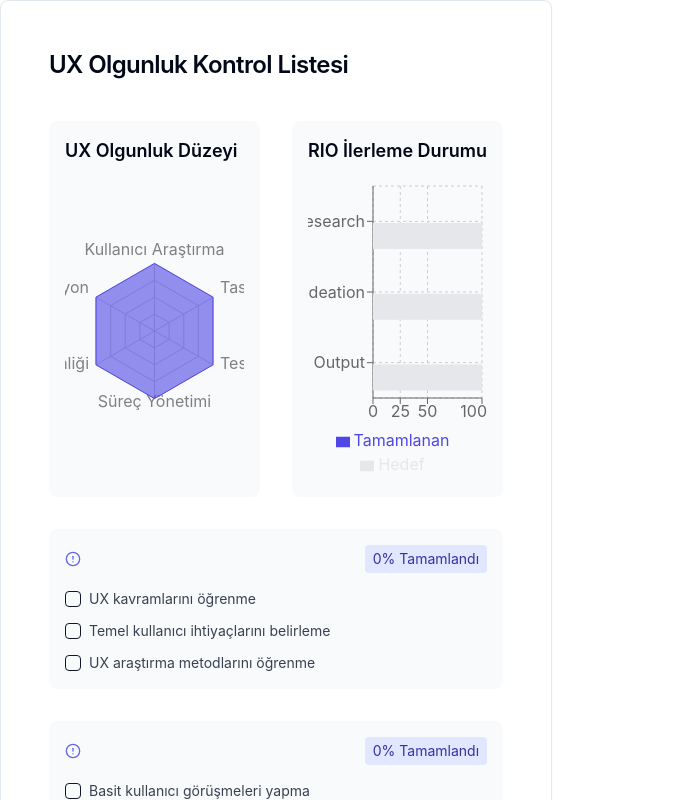
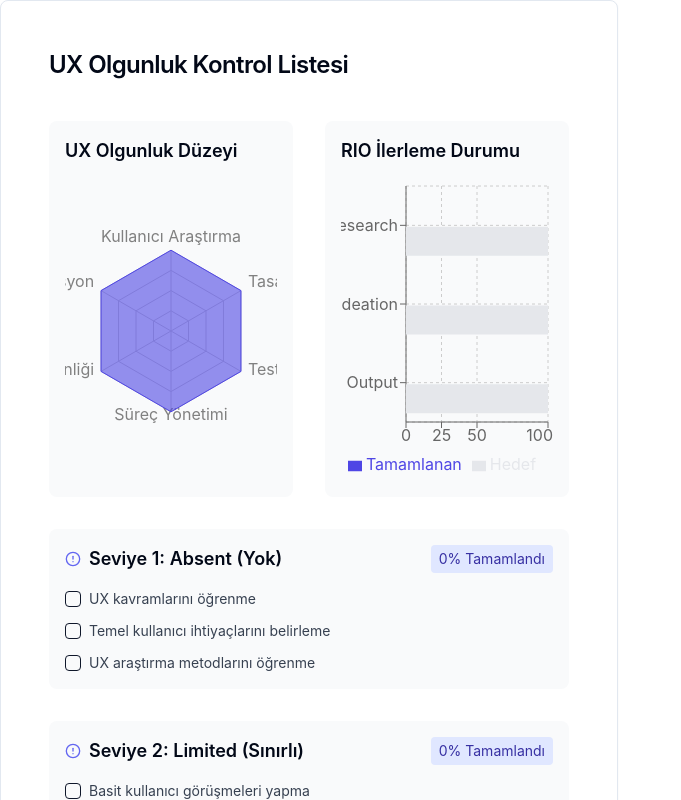
Before and after one commit to atezer/Vitejs---UXMaturityChecklist, a React (Vite) app: page / in a window 1280 px wide. Shown: the top 800 px of the page, without its empty margins (0-681 px from the left). Built offline with nearby package versions, Linux system fonts and the light colour scheme.

Commit message:
Update uicomponent.tsx

```diff
--- a/src/uicomponent.tsx
+++ b/src/uicomponent.tsx
@@ -239,7 +239,11 @@ const UXMaturityChecklist = () => {
                   <div className="flex items-center space-x-2">
                     <AlertCircle className="text-indigo-500" size={16} />
                     <h3 className="text-lg font-semibold">
-                      {/* ... */}
+                      Seviye {level}: {
+                      ['Absent (Yok)', 'Limited (Sınırlı)', 'Emergent (Ortaya Çıkan)',
+                       'Structured (Yapılandırılmış)', 'Integrated (Entegre)',
+                       'User-Driven (Kullanıcı Odaklı)'][level-1]
+                    }
                     </h3>
                   </div>
                   <span className="text-sm bg-indigo-100 text-indigo-800 px-2 py-1 rounded">
```
